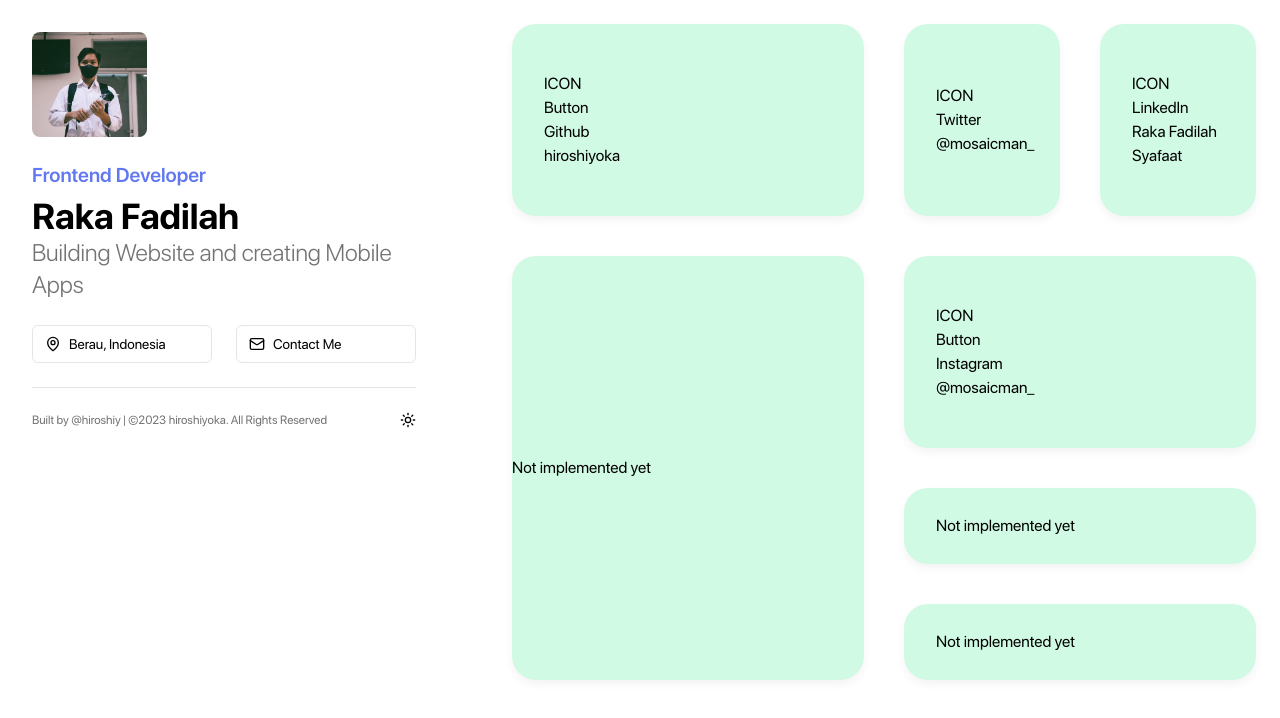
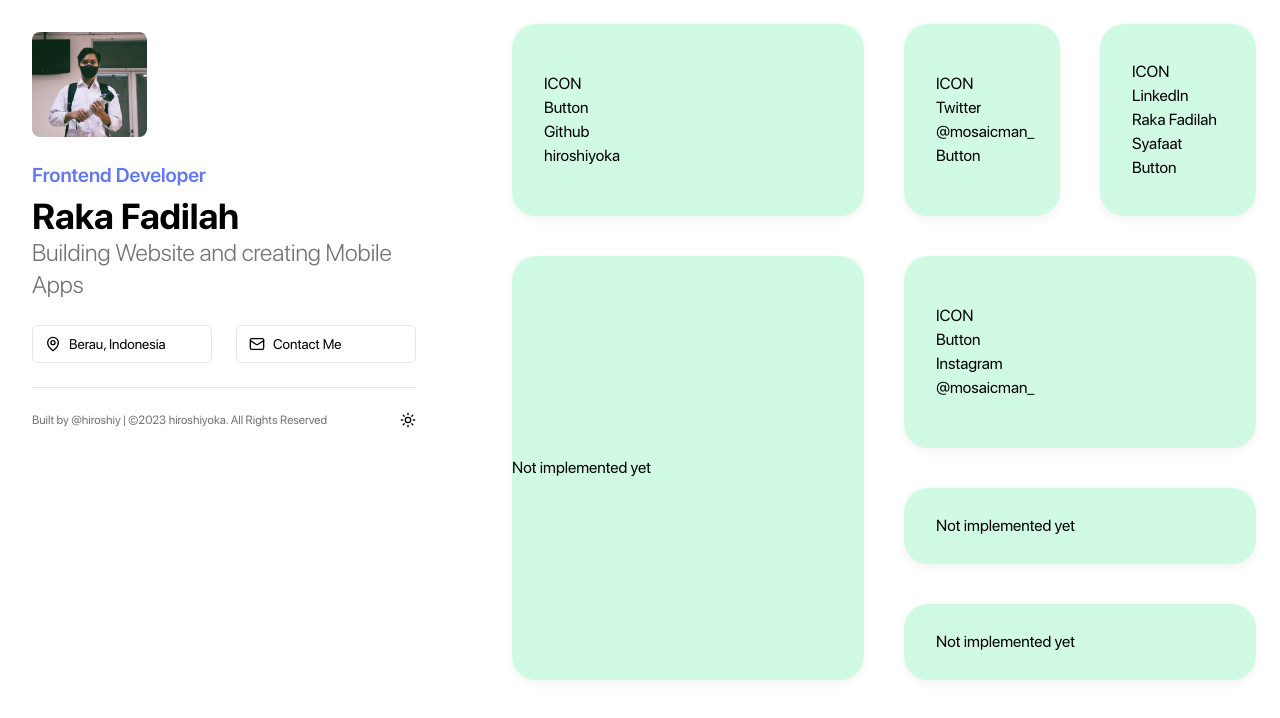
Before and after one commit to hiroshiyoka/hiroshiy.bento, a Next.js app: page / in a window 1280 px wide. Shown: the top 718 px of the page. Built offline with nearby package versions, Linux system fonts and the light colour scheme.

Commit message:
feat: add button

```diff
--- a/components/grid-items/social.box.tsx
+++ b/components/grid-items/social.box.tsx
@@ -13,6 +13,7 @@ const SocialBox = ({ item }: { item:GridItemInterface }) => {
             <div>{item.username}</div>
             <div>{item.description}</div>
         </div>
+        {item.layout === '1x2' && <div>Button</div>}
     </div>
   )
 }
```
